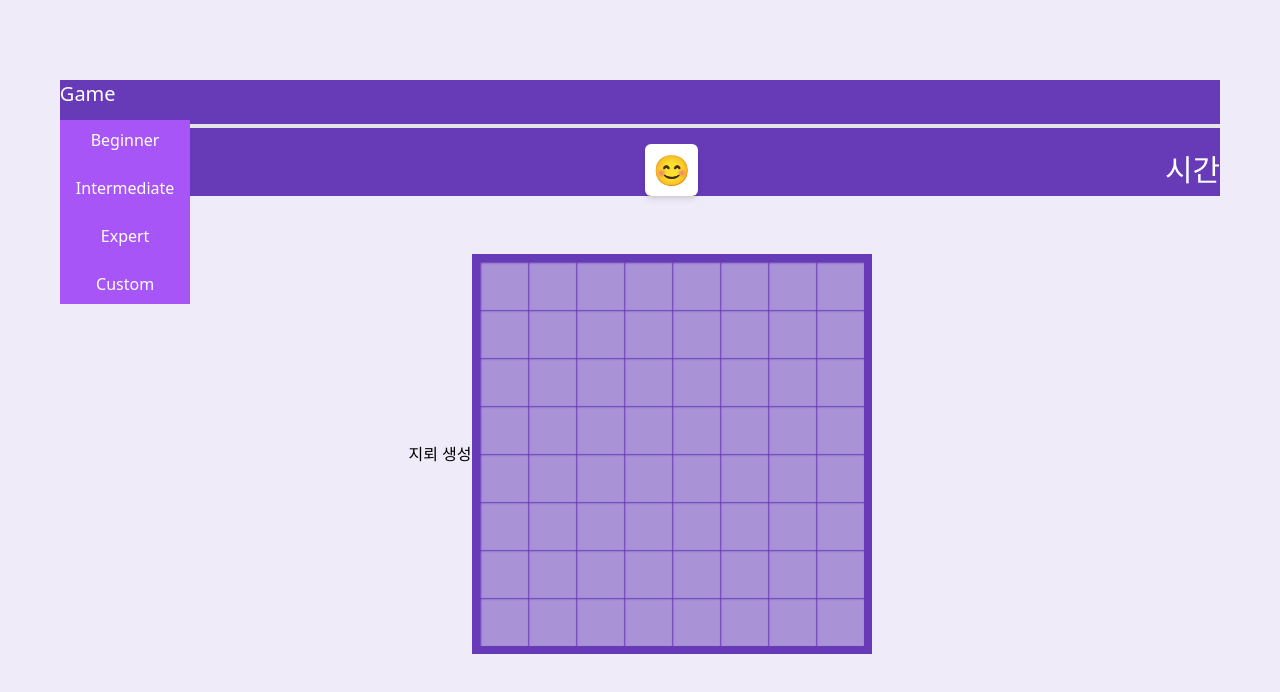
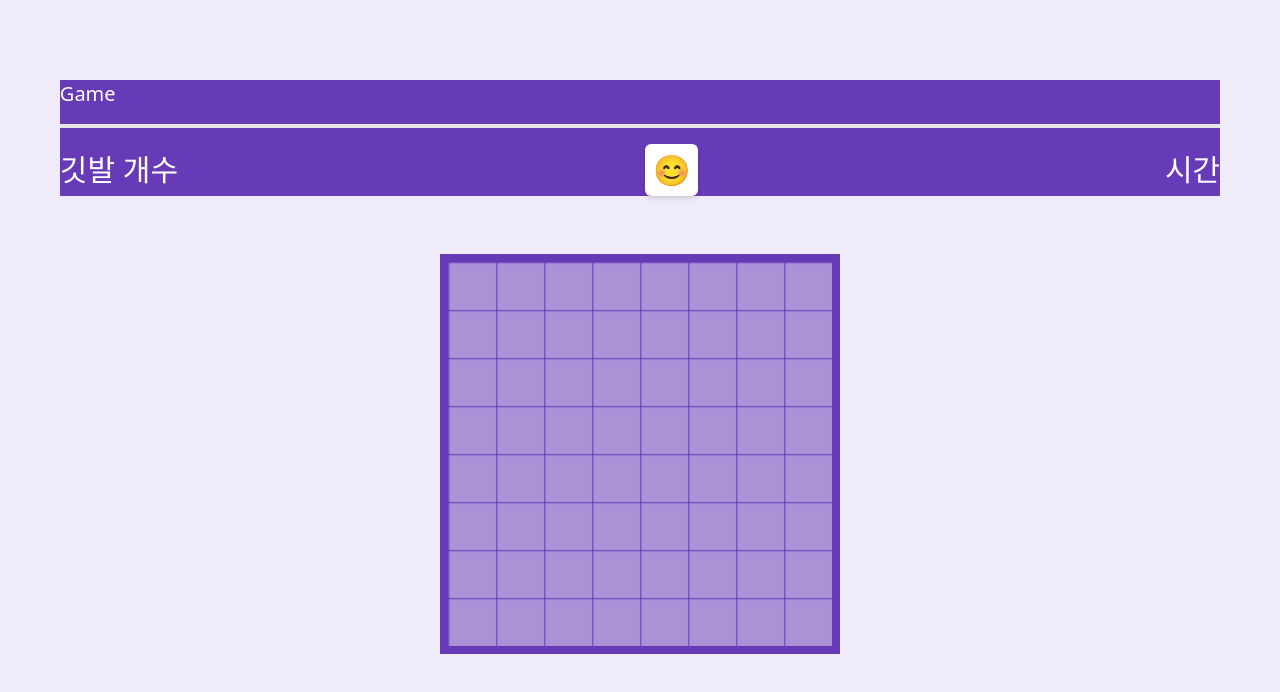
Before and after one commit to rlwjd31/mine-game, a React (Vite) app: page / in a window 1280 px wide. Shown: the top 692 px of the page. Built offline with nearby package versions, Linux system fonts and the light colour scheme.

Commit message:
🚀 [Feat]: Provide generate level mine board UI with dropdown
dropdown을 제공하여 클릭시 난이도 설정을 할 수 있는 UI를 제공

```diff
--- a/src/components/Header.tsx
+++ b/src/components/Header.tsx
@@ -1,15 +1,38 @@
 import { levelConfig } from "@/constants/mineInfo";
 import { generateMineBoard } from "@/store/mine.slice";
 import { RootDispatch } from "@/store/store";
+import { useState } from "react";
 import { useDispatch } from "react-redux";
 
 export default function Header() {
-  const dispatch = useDispatch<RootDispatch>();
+  const [isClicked, setIsClicked] = useState(false);
+
   return (
     <div className="flex w-full flex-col gap-4 bg-purple-primary text-white">
       <div className="relative">
-        <button className="cursor-pointer text-xl">Game</button>
-        <div className="absolute left-0 top-0 flex translate-y-10 flex-col gap-2 bg-purple-500">
+        <button
+          className="cursor-pointer text-xl"
+          onClick={() => setIsClicked(!isClicked)}
+        >
+          Game
+        </button>
+        {isClicked && <Dropdown />}
+      </div>
+      <hr className="border-2 border-neutral-200" />
+      <div className="flex w-full items-center justify-between text-3xl">
+        <div>깃발 개수</div>
+        <button className="rounded-md bg-white p-2 shadow-md">😊</button>
+        <div>시간</div>
+      </div>
+    </div>
+  );
+}
+
+function Dropdown() {
+  const dispatch = useDispatch<RootDispatch>();
+
+  return (
+    <div className="absolute left-0 top-0 z-50 flex translate-y-10 flex-col gap-2 bg-purple-500">
       <button
         className="px-4 py-2"
         onClick={() =>
@@ -51,24 +74,5 @@ export default function Header() {
       </button>
       <button className="px-4 py-2">Custom</button>
     </div>
-      </div>
-      <hr className="border-2 border-neutral-200" />
-      <div className="flex w-full items-center justify-between text-3xl">
-        <div>깃발 개수</div>
-        <button className="rounded-md bg-white p-2 shadow-md">😊</button>
-        <div>시간</div>
-      </div>
-    </div>
   );
 }
-
-// onClick={() =>
-//   dispatch(
-//     generateMineBoard({
-//       levelType: "custom",
-//       row: ,
-//       col: ,
-//       numsOfMine ,
-//     })
-//   )
-// }
--- a/src/components/MineBody.tsx
+++ b/src/components/MineBody.tsx
@@ -1,22 +1,11 @@
 import Cell from "@/components/Cell";
-import { Level, generateMineBoard } from "@/store/mine.slice";
-import { RootDispatch, RootState } from "@/store/store";
-import { useDispatch, useSelector } from "react-redux";
+import { RootState } from "@/store/store";
+import { useSelector } from "react-redux";
 
 export default function MineBody() {
-  const dispatch = useDispatch<RootDispatch>();
   const { levelConfig, mines, board } = useSelector(
     (state: RootState) => state.minefield
   );
-
-  const handleLevelChange = (
-    level: Level,
-    row: number,
-    col: number,
-    numsOfMine: number
-  ) => {
-    dispatch(generateMineBoard({ levelType: level, row, col, numsOfMine }));
-  };
 
   if (Array.isArray(mines) && mines.length === 0) {
     return <div>난이도를 설정해주세요</div>;
@@ -24,9 +13,6 @@ export default function MineBody() {
 
   return (
     <div className="flex h-full items-center justify-center">
-      <button onClick={() => handleLevelChange("custom", 5, 5, 3)}>
-        지뢰 생성
-      </button>
       <div
         className="grid size-fit border-8 border-purple-primary "
         style={{
```
Lines whose indentation alone changed are shown as unchanged.
